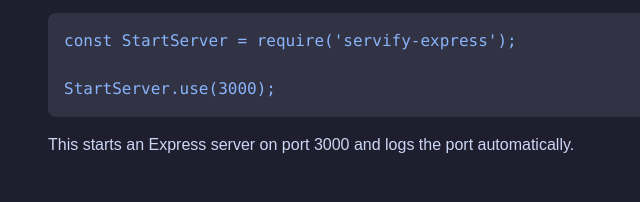
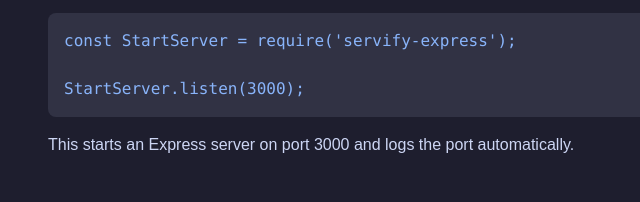
Before and after one commit to Aarondoran/servify-express, a website: page docs/index.html in a window 1280 px wide. Shown: the part 381-583 px from the top of the page, 0-640 px from the left. Drawn offline with nearby package versions, Linux system fonts and the light colour scheme.

Commit message:
Update index.html

```diff
--- a/docs/index.html
+++ b/docs/index.html
@@ -29,7 +29,7 @@
         <p class="mb-4">Import the package and start the server:</p>
         <pre class="code-block"><code>const StartServer = require('servify-express');
 
-StartServer.use(3000);</code></pre>
+StartServer.listen(3000);</code></pre>
         <p class="mt-4">This starts an Express server on port 3000 and logs the port automatically.</p>
     </section>
 
```
